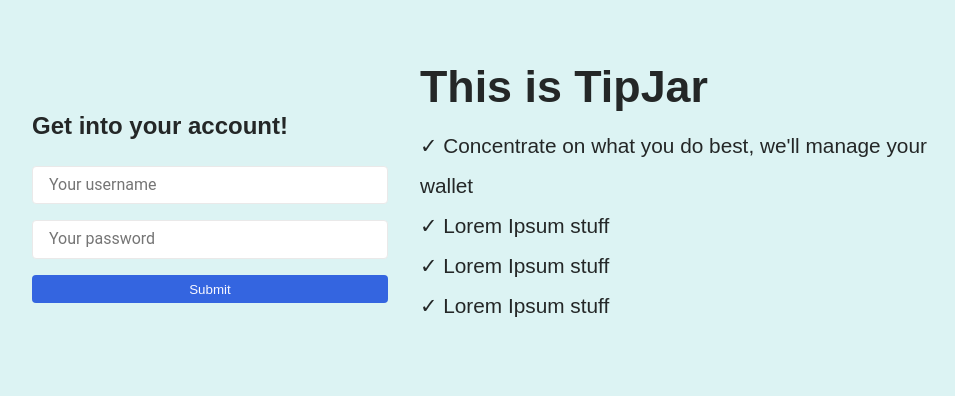
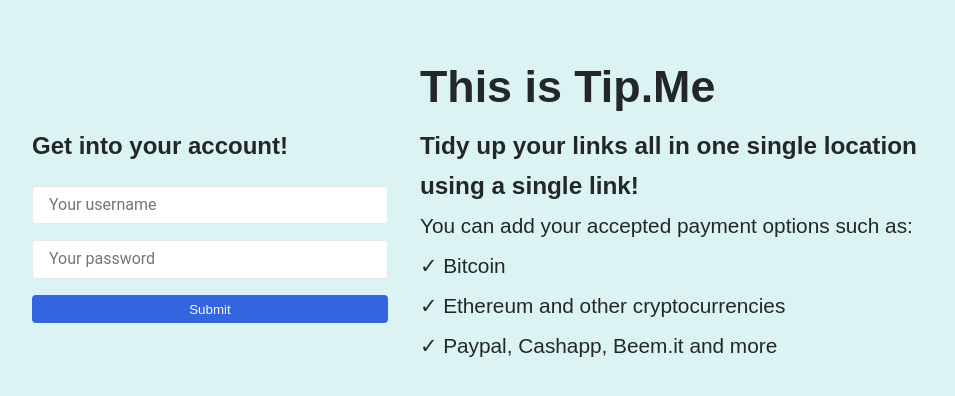
Before and after one commit to Rishi-Bidani/UniHack-TipJar, a Flask app: page /login in a window 1280 px wide. Shown: the part 80-476 px from the top of the page, without its empty margins (160-1115 px from the left). Run offline with Flask 2, Linux system fonts and the light colour scheme.

Commit message:
update description text

```diff
--- a/templates/login.html
+++ b/templates/login.html
@@ -23,12 +23,13 @@
         <button type="submit">Submit</button>
     </form>
     <article>
-        <h1 class="title">This is TipJar</h1>
+        <h1 class="title">This is Tip.Me</h1>
         <ul>
-            <li>Concentrate on what you do best, we'll manage your wallet</li>
-            <li>Lorem Ipsum stuff</li>
-            <li>Lorem Ipsum stuff</li>
-            <li>Lorem Ipsum stuff</li>
+            <h3>Tidy up your links all in one single location using a single link!</h3>
+            <p>You can add your accepted payment options such as:</p>
+            <li>Bitcoin</li>
+            <li>Ethereum and other cryptocurrencies</li>
+            <li>Paypal, Cashapp, Beem.it and more</li>
         </ul>
     </article>
 </section>
```
